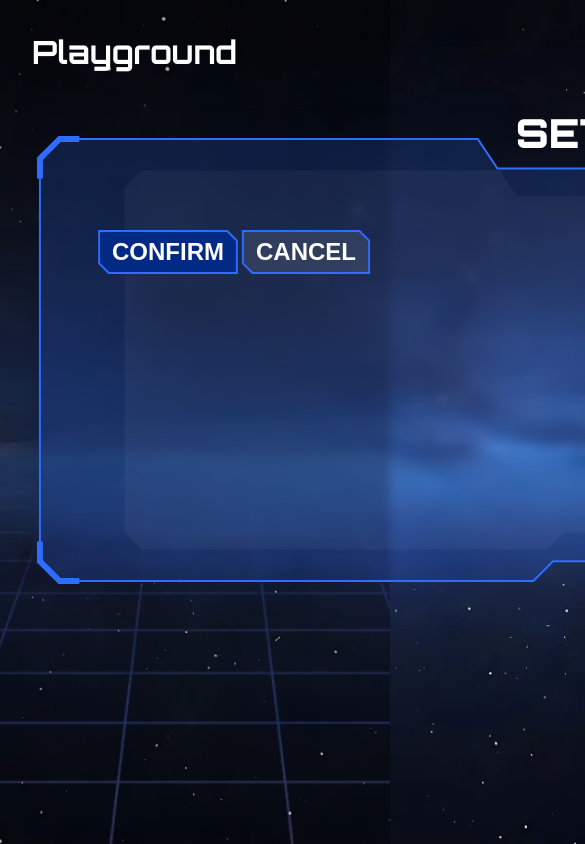
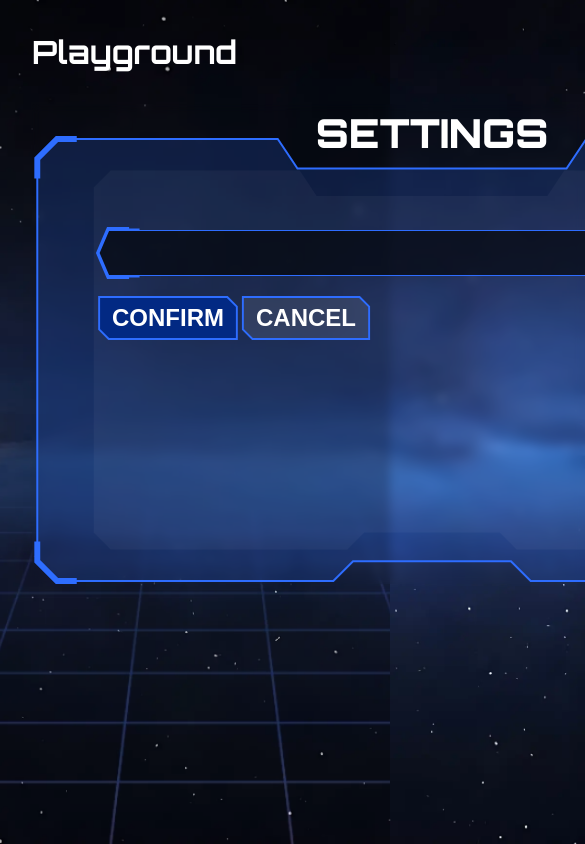
Before and after one commit to CodectiveOrg/snake-frontend, a React (Vite) app: page /playground in a window 390 px wide. Shown: the top 844 px of the page, 585 px wide, since content can reach past the window. Built offline with nearby package versions, Linux system fonts and the light colour scheme; a web font is replaced by a local one.

Commit message:
Add Ribbon Component (#16)
* [REFACTOR] input frame

* [REFACTOR] ribbon to its own component

* [RENAME] input to text input

* [UPDATE] responsive ribbon frame

```diff
--- /dev/null
+++ b/src/components/ribbon/components/ribbon-frame/ribbon-frame.component.tsx
@@ -0,0 +1,43 @@
+import type { ReactNode, SVGProps } from "react";
+
+import clsx from "clsx";
+
+import { useResizeObserverHook } from "@/hooks/use-resize-observer.hook.ts";
+
+import styles from "./ribbon-frame.module.css";
+
+type Props = Omit<SVGProps<SVGSVGElement>, "width" | "height"> & {
+  indentWidth: number;
+  largeOffset: number;
+  smallOffset: number;
+};
+
+export default function RibbonFrameComponent({
+  className,
+  indentWidth,
+  largeOffset,
+  smallOffset,
+  ...otherProps
+}: Props): ReactNode {
+  const { ref, height } = useResizeObserverHook<SVGSVGElement>();
+
+  return (
+    <svg
+      ref={ref}
+      className={clsx(styles["ribbon-frame"], className)}
+      viewBox={`-2 -4 ${indentWidth + largeOffset + 4} ${height + 8}`}
+      fill="none"
+      xmlns="http://www.w3.org/2000/svg"
+      {...otherProps}
+    >
+      <path
+        className={clsx(styles.corner, styles.small)}
+        d={`M${indentWidth + largeOffset} 0H${indentWidth}L0 ${height / 2}L${indentWidth} ${height}H${indentWidth + largeOffset}`}
+      />
+      <path
+        className={clsx(styles.corner, styles.large)}
+        d={`M${indentWidth + smallOffset} -1H${indentWidth}L0 ${height / 2}L${indentWidth} ${height + 1}H${indentWidth + smallOffset}`}
+      />
+    </svg>
+  );
+}
--- /dev/null
+++ b/src/components/ribbon/components/ribbon-frame/ribbon-frame.module.css
@@ -0,0 +1,13 @@
+.ribbon-frame {
+  .corner {
+    stroke: var(--color-primary);
+
+    &.small {
+      stroke-width: 2;
+    }
+
+    &.large {
+      stroke-width: 4;
+    }
+  }
+}
--- /dev/null
+++ b/src/components/ribbon/ribbon.component.tsx
@@ -0,0 +1,33 @@
+import type { PropsWithChildren, ReactNode } from "react";
+
+import clsx from "clsx";
+
+import RibbonFrameComponent from "@/components/ribbon/components/ribbon-frame/ribbon-frame.component.tsx";
+
+import styles from "./ribbon.module.css";
+
+type Props = PropsWithChildren;
+
+export default function RibbonComponent({ children }: Props): ReactNode {
+  const indentWidth = 12;
+  const largeOffset = 36;
+  const smallOffset = 24;
+
+  return (
+    <div className={styles.ribbon}>
+      <RibbonFrameComponent
+        className={clsx(styles.frame, styles.left)}
+        indentWidth={indentWidth}
+        largeOffset={largeOffset}
+        smallOffset={smallOffset}
+      />
+      <div className={styles.content}>{children}</div>
+      <RibbonFrameComponent
+        className={clsx(styles.frame, styles.right)}
+        indentWidth={indentWidth}
+        largeOffset={largeOffset}
+        smallOffset={smallOffset}
+      />
+    </div>
+  );
+}
--- /dev/null
+++ b/src/components/ribbon/ribbon.module.css
@@ -0,0 +1,43 @@
+.ribbon {
+  --indent-width: 0.75rem;
+
+  position: relative;
+
+  .content {
+    background-color: var(--color-glass);
+
+    padding-inline: 1.5rem;
+
+    border-block: 1px solid var(--color-border);
+    border-inline: none;
+
+    clip-path: polygon(
+      var(--indent-width) 0,
+      calc(100% - var(--indent-width)) 0,
+      100% 50%,
+      calc(100% - var(--indent-width)) 100%,
+      var(--indent-width) 100%,
+      0 50%
+    );
+  }
+
+  .frame {
+    position: absolute;
+    top: 50%;
+    z-index: 1;
+
+    block-size: calc(100% + 0.5rem);
+
+    translate: 0 -50%;
+
+    &.left {
+      left: 0;
+    }
+
+    &.right {
+      right: 0;
+
+      scale: -1;
+    }
+  }
+}
--- /dev/null
+++ b/src/components/text-input/text-input.component.tsx
@@ -0,0 +1,20 @@
+import type { ComponentPropsWithRef, ReactNode } from "react";
+
+import RibbonComponent from "@/components/ribbon/ribbon.component.tsx";
+
+import styles from "./text-input.module.css";
+
+type Props = ComponentPropsWithRef<"input">;
+
+export default function TextInputComponent({
+  ref,
+  ...otherProps
+}: Props): ReactNode {
+  return (
+    <div className={styles.input}>
+      <RibbonComponent>
+        <input ref={ref} {...otherProps} />
+      </RibbonComponent>
+    </div>
+  );
+}
--- /dev/null
+++ b/src/components/text-input/text-input.module.css
@@ -0,0 +1,16 @@
+.input {
+  input {
+    background-color: transparent;
+
+    block-size: 2.75rem;
+    inline-size: 100%;
+
+    border: none;
+
+    font-size: 1.5rem;
+
+    &:focus {
+      outline: none;
+    }
+  }
+}
--- a/src/pages/playground/playground.page.tsx
+++ b/src/pages/playground/playground.page.tsx
@@ -2,6 +2,7 @@ import { type ReactNode } from "react";
 
 import ButtonComponent from "@/components/button/button.component.tsx";
 import PaneComponent from "@/components/pane/pane.component.tsx";
+import TextInputComponent from "@/components/text-input/text-input.component.tsx";
 
 import styles from "./playground.module.css";
 
@@ -13,11 +14,13 @@ export default function PlaygroundPage(): ReactNode {
         style={{
           display: "grid",
           gap: "1rem",
-          width: "75rem",
+          width: "50rem",
           height: "30rem",
         }}
       >
         <PaneComponent shade title="Settings">
+          <TextInputComponent type="text" name="chiz" />
+          <br />
           <ButtonComponent>Confirm</ButtonComponent>
           <ButtonComponent color="secondary">Cancel</ButtonComponent>
         </PaneComponent>
```
Also changed, not shown: src/components/input/input.component.tsx (deleted, +0 -68 lines), src/components/input/input.module.css (deleted, +0 -49 lines).
